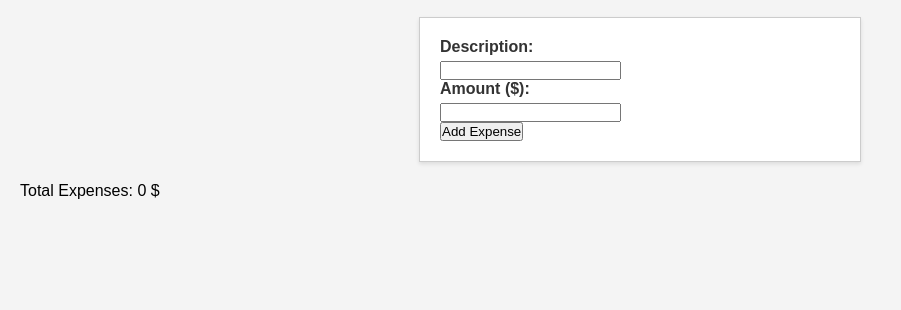
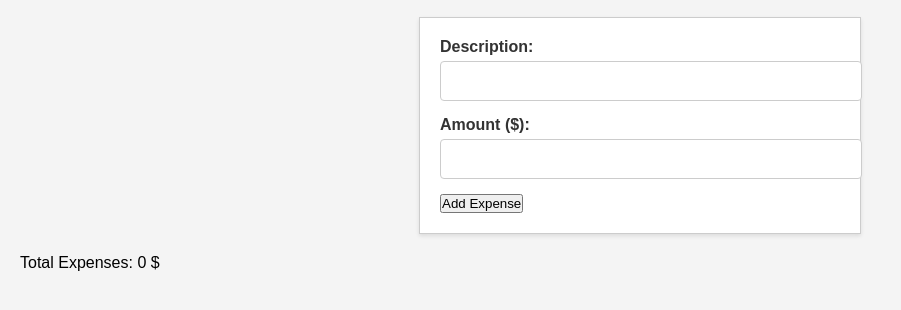
Before and after one commit to Kenneth732/ExpenseTracker, a plain HTML site: page index.html in a window 1280 px wide. Shown: the part 60-370 px from the top of the page, without its empty margins (0-901 px from the left). Drawn offline with Linux system fonts and the light colour scheme.

Commit message:
input texarea...sty

```diff
--- a/static/css/style.css
+++ b/static/css/style.css
@@ -30,3 +30,14 @@ label {
     font-weight: bold;
     color: #333;
 }
+
+input[type="text"],
+input[type="number"],
+textarea {
+    width: 100%;
+    padding: 10px;
+    margin-bottom: 15px;
+    border: 1px solid #ccc;
+    border-radius: 4px;
+    font-size: 16px;
+}
```
